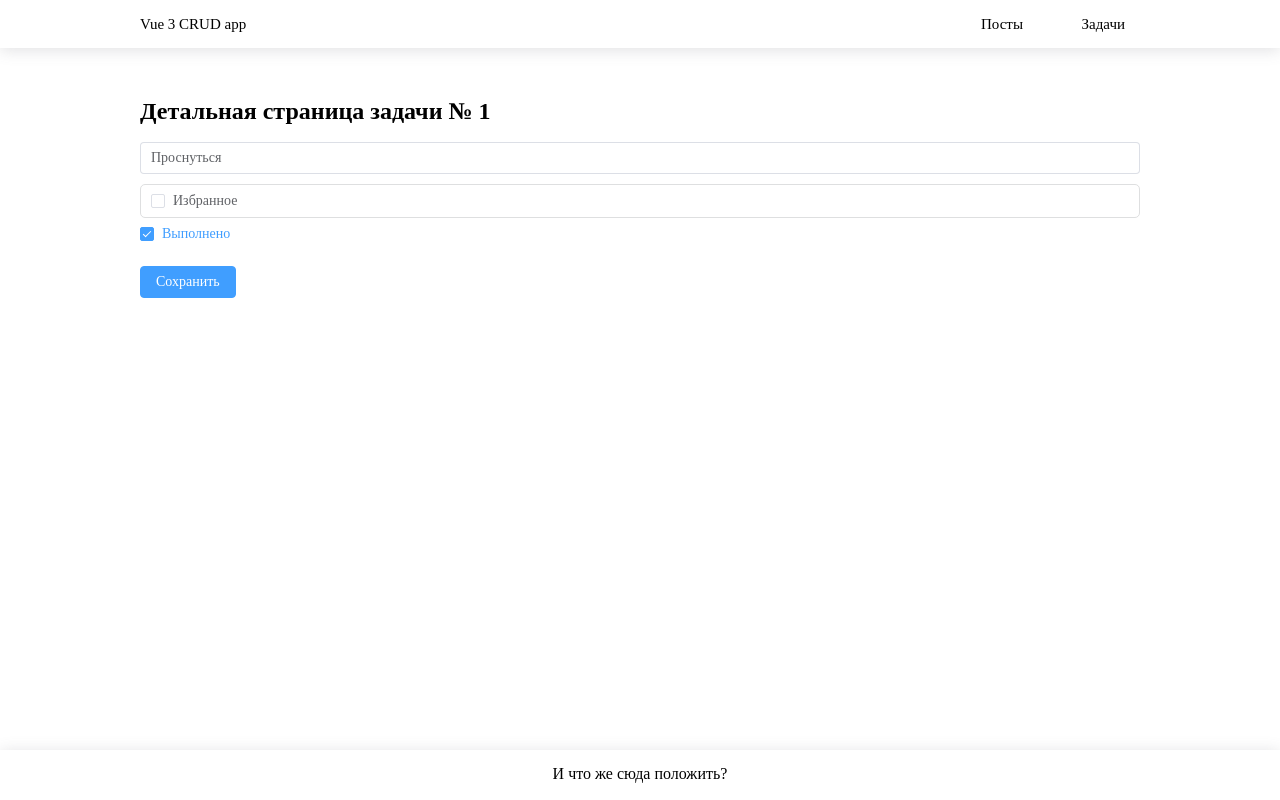
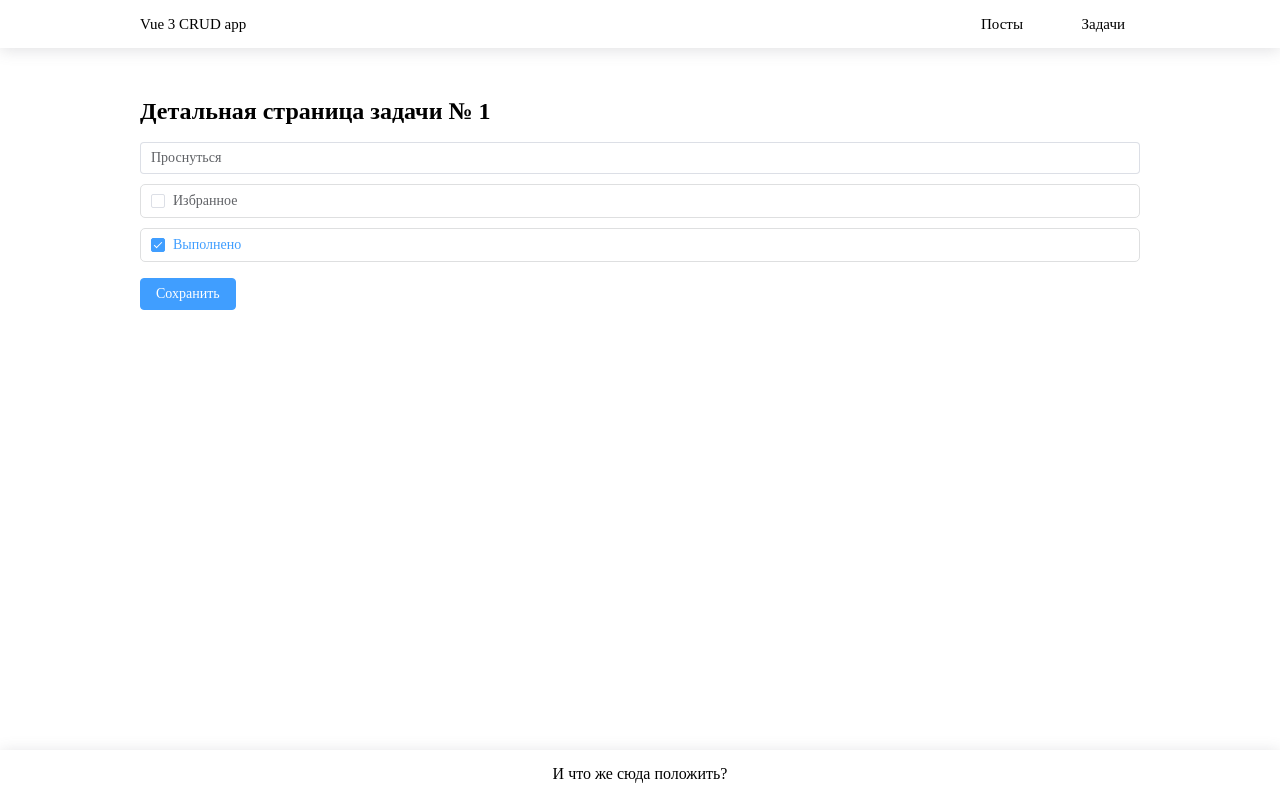
Before and after one commit to Dmitriy-Fenyov/vue-3-crud, a Vue app: page /todos/1 in a window 1280 px wide. Built offline with nearby package versions, Linux system fonts and the light colour scheme; the HTML template or start-up script is replaced by a standard one.

Commit message:
code review

```diff
--- a/src/components/PageTodosId.vue
+++ b/src/components/PageTodosId.vue
@@ -18,7 +18,7 @@ const {todos} = storeToRefs(mock)
       <li class="todoId-property">
         <el-checkbox v-model="todos[id-1].isFavorite" label="Избранное" />
       </li>
-      <li class="todoId-propertys">
+      <li class="todoId-property">
         <el-checkbox v-model="todos[id-1].isDone" label="Выполнено" />
       </li>
     </ul>
```
